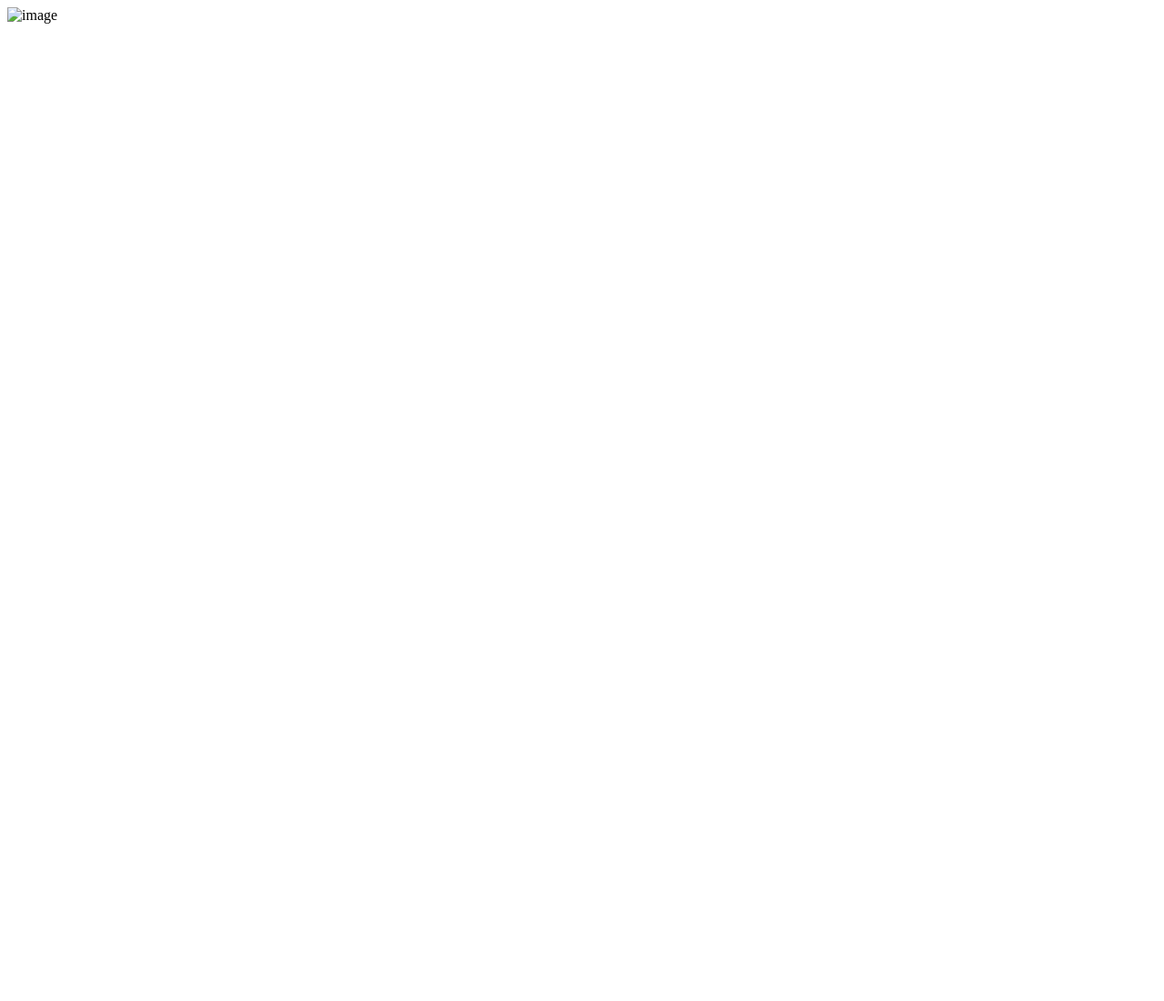
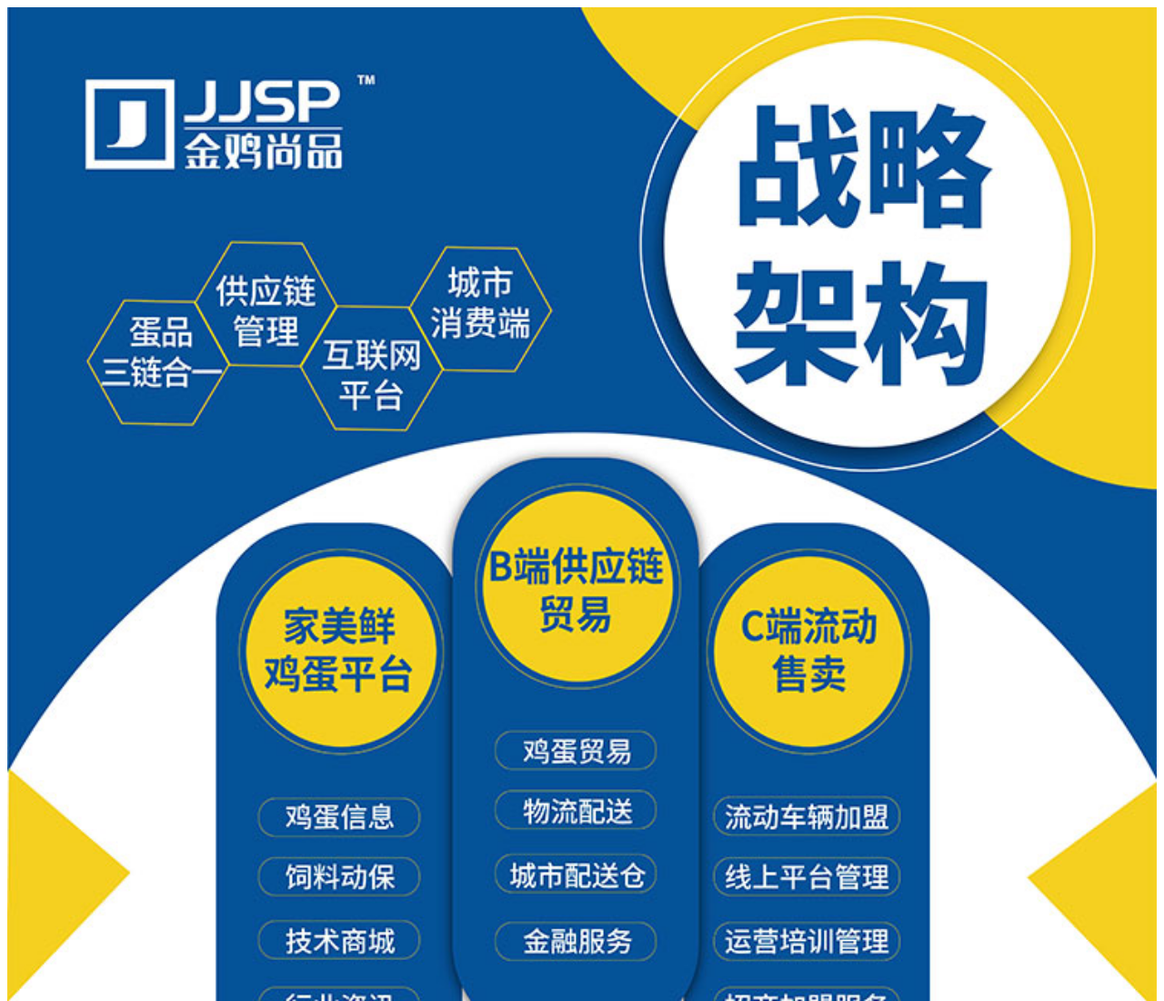
Before and after one commit to jjsp-dotcom/jjsp-dotcom.github.io, a plain HTML site: page index.html in a window 1280 px wide. Shown: the top 1100 px of the page at 91% size. Before the commit the page ends 800 px from the top, so only its background shows below. Drawn offline with Linux system fonts and the light colour scheme.

Commit message:
Update index.html

```diff
--- a/index.html
+++ b/index.html
@@ -6,7 +6,7 @@
 	</head>
 	<body>
 		<div>
-		    <img src="one.jpg" alt="image">
+		    <img src="index.jpg" alt="image">
 		<div>
 	</body>
 </html>
```
